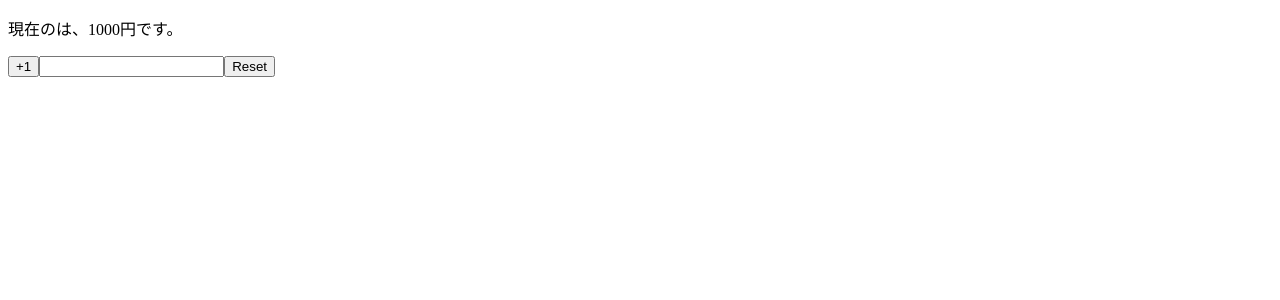
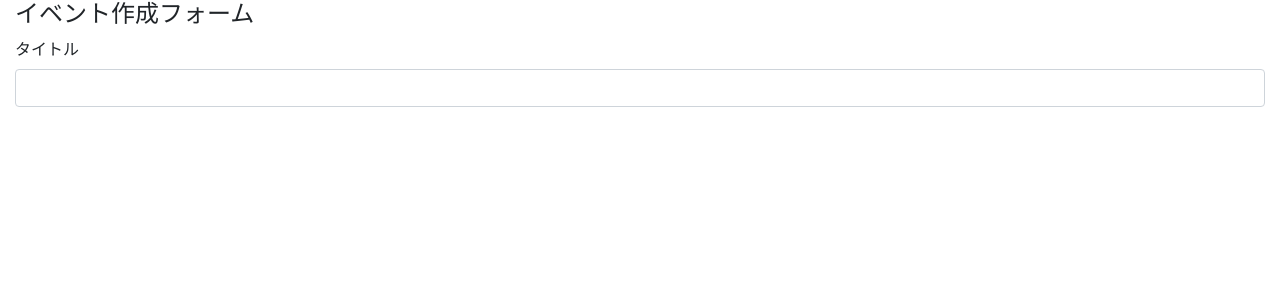
Before and after one commit to yoritin/react-hooks-101, a React (Create React App) app: page / in a window 1280 px wide. Shown: the top 300 px of the page. Built offline with nearby package versions, Linux system fonts and the light colour scheme.

Commit message:
bootstrapを導入してformを実装する

```diff
--- a/package.json
+++ b/package.json
@@ -3,6 +3,7 @@
   "version": "0.1.0",
   "private": true,
   "dependencies": {
+    "bootstrap": "4.3.1",
     "react": "^17.0.2",
     "react-dom": "^17.0.2",
     "react-scripts": "3.0.1"
--- a/src/App.jsx
+++ /dev/null
@@ -1,41 +0,0 @@
-import React, { useEffect, useState } from 'react'
-
-const App = (props) => {
-  const [state, setState] = useState(props)
-  const { name, price } = state
-
-  useEffect(() => {
-    console.log('This is like componentDidMount or componentDidUpdate.')
-  })
-
-  useEffect(() => {
-    console.log('This is like componentDidMount.')
-  }, [])
-
-  useEffect(() => {
-    console.log('This callback is for name only.')
-  }, [name])
-
-  return (
-    <>
-      <p>
-        現在の{name}は、{price}円です。
-      </p>
-      <button onClick={() => setState({ ...state, price: price + 1 })}>
-        +1
-      </button>
-      <input
-        value={name}
-        onChange={(e) => setState({ ...state, name: e.target.value })}
-      />
-      <button onClick={() => setState(props)}>Reset</button>
-    </>
-  )
-}
-
-App.defaultProps = {
-  name: '',
-  price: 1000,
-}
-
-export default App
--- /dev/null
+++ b/src/components/App.jsx
@@ -0,0 +1,25 @@
+import React from 'react'
+import 'bootstrap/dist/css/bootstrap.min.css'
+
+const App = () => {
+  return (
+    <>
+      <div className="container-fluid">
+        <h4>イベント作成フォーム</h4>
+        <form>
+          <div className="form-group">
+            <label htmlFor="formEventTitle">タイトル</label>
+            <input className="form-control" id="formEventTitle" />
+          </div>
+        </form>
+      </div>
+    </>
+  )
+}
+
+App.defaultProps = {
+  name: '',
+  price: 1000,
+}
+
+export default App
--- a/src/index.jsx
+++ b/src/index.jsx
@@ -1,5 +1,5 @@
 import React from 'react'
 import ReactDOM from 'react-dom'
-import App from './App'
+import App from './components/App'
 
 ReactDOM.render(<App />, document.getElementById('root'))
```
Also changed, not shown: 1 other file (tests, documents, lock files or other folders).
